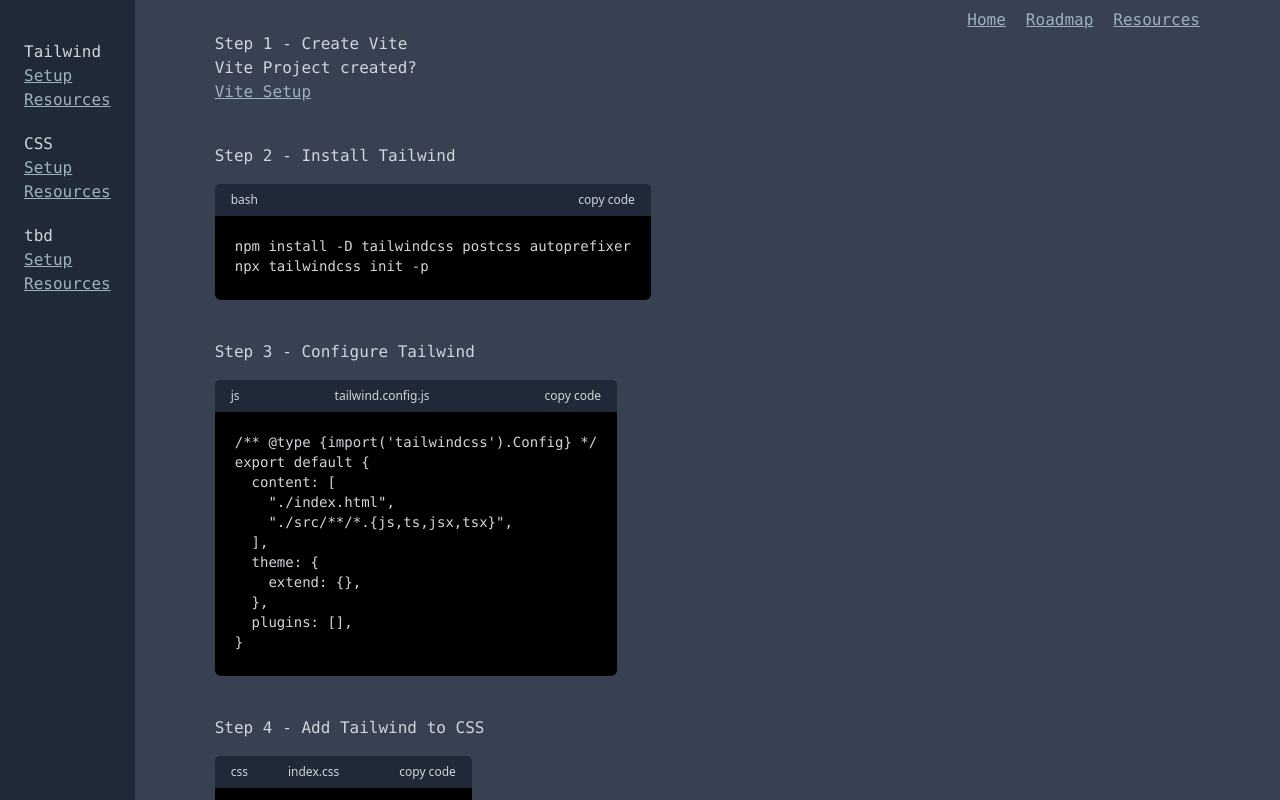
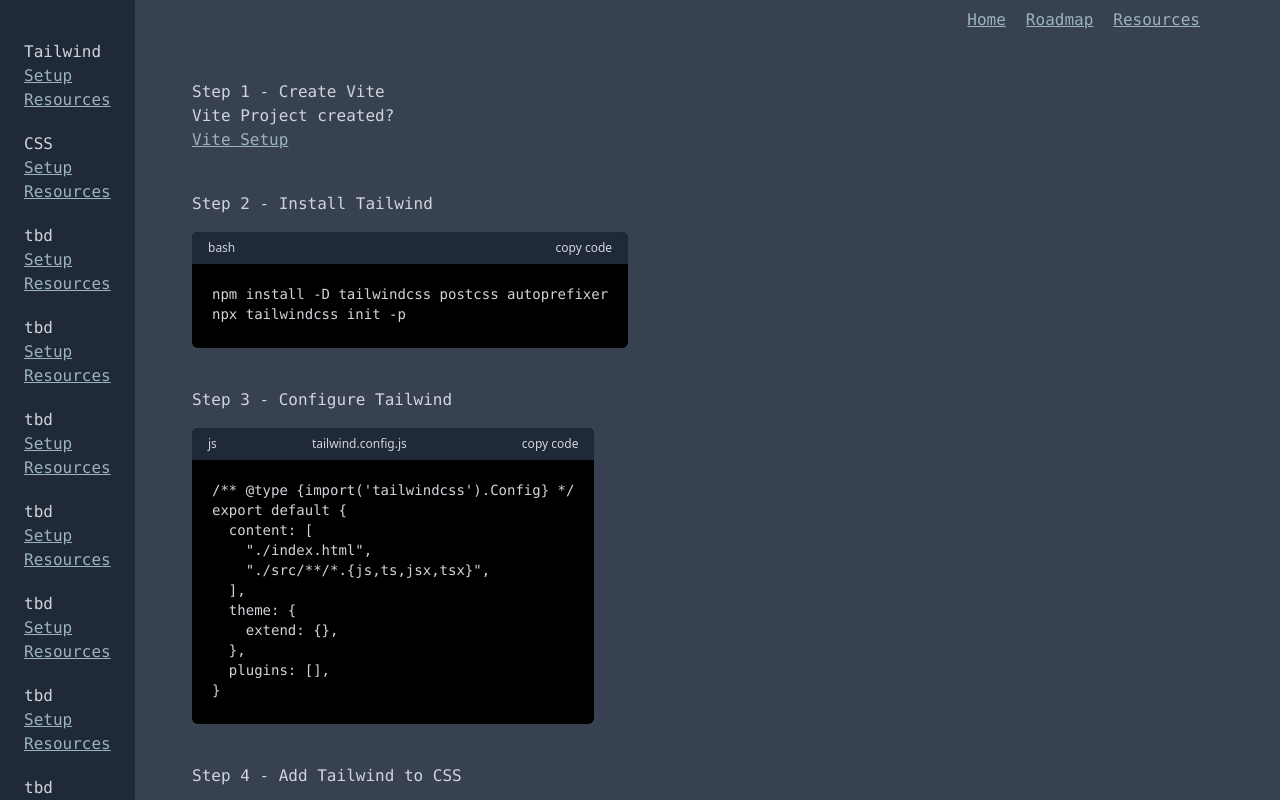
Before and after one commit to timobickmann/roadmap, a React (Vite) app: page /resources/tailwind/setup in a window 1280 px wide. Shown: the top 800 px of the page. Built offline with nearby package versions, Linux system fonts and the light colour scheme; some icons are missing.

Commit message:
added tw utility to hide scrollbar in sidebar

```diff
--- a/src/App.tsx
+++ b/src/App.tsx
@@ -12,29 +12,22 @@ function App() {
   return (
     <>
       <Router>
-        <div className="flex">
-          <div>
         <Routes>
           <Route path="/resources/*" element={<SidebarResources />} />
         </Routes>
-          </div>
-          <div className="w-full ml-20">
         <Header />
+        <div className="my-20 px-48">
           <Routes>
             <Route index element={<Home />} />
             <Route path="/roadmap" element={<Roadmap />} />
             <Route path="/resources" element={<Resources />} />
             <Route path="/resources/css" element={<Css />} />
-                <Route
-                  path="/resources/tailwind"
-                  element={<TailwindResources />}
-                />
+            <Route path="/resources/tailwind" element={<TailwindResources />} />
             <Route
               path="/resources/tailwind/setup"
               element={<TailwindSetup />}
             />
           </Routes>
-          </div>
         </div>
       </Router>
     </>
--- a/src/components/Header.tsx
+++ b/src/components/Header.tsx
@@ -3,7 +3,7 @@ import { Link } from "react-router-dom";
 function Header() {
   return (
     <>
-      <nav className="flex justify-end pr-20 pt-2 sticky top-0">
+      <nav className="flex justify-end py-2 w-full fixed pr-20 top-0 z-10 bg-gray-700">
         <ul className="flex gap-5">
         <li>
             <Link to="/">Home</Link>
--- a/src/components/SidebarResources.tsx
+++ b/src/components/SidebarResources.tsx
@@ -1,14 +1,23 @@
-import { Link } from "react-router-dom";
 import SidebarResourcesItem from "./SidebarResourcesItem";
 
 function SidebarResources() {
   return (
     <>
-      <aside className="sticky top-0 min-h-screen bg-gray-800 px-6">
+      <aside className="fixed bottom-0 left-0 top-0 z-20 min-h-screen overflow-y-scroll bg-gray-800 px-6 scrollbar-hide">
         <nav className="">
-          <ul className="flex flex-col gap-5 pt-10">
+          <ul className="flex flex-col gap-5 py-10">
             <SidebarResourcesItem item="Tailwind" />
             <SidebarResourcesItem item="CSS" />
+            <SidebarResourcesItem item="tbd" />
+            <SidebarResourcesItem item="tbd" />
+            <SidebarResourcesItem item="tbd" />
+            <SidebarResourcesItem item="tbd" />
+            <SidebarResourcesItem item="tbd" />
+            <SidebarResourcesItem item="tbd" />
+            <SidebarResourcesItem item="tbd" />
+            <SidebarResourcesItem item="tbd" />
+            <SidebarResourcesItem item="tbd" />
+            <SidebarResourcesItem item="tbd" />
             <SidebarResourcesItem item="tbd" />
           </ul>
         </nav>
--- a/tailwind.config.js
+++ b/tailwind.config.js
@@ -7,15 +7,24 @@ export default {
     extend: {},
   },
   plugins: [
-    plugin(function ({ addBase, theme }) {
+    plugin(function ({ addBase, addUtilities, theme }) {
       addBase({
         a: { color: "rgb(157, 178, 191)", textDecoration: "underline" },
         html: {
           color: "#d1d5db",
-          backgroundColor: "#374151",
-          fontFamily: theme("fontFamily.mono"),
+          "background-color": "#374151",
+          "font-family": theme("fontFamily.mono"),
         },
-      });
+      }),
+        addUtilities({
+          ".scrollbar-hide": {
+            "-ms-overflow-style": "none",
+            "scrollbar-width": "none",
+            "&::-webkit-scrollbar": {
+              display: "none",
+            },
+          },
+        });
     }),
   ],
 };
```
Lines whose indentation alone changed are shown as unchanged.
